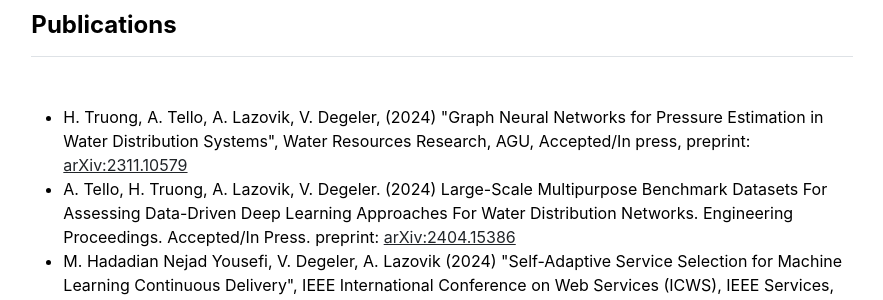
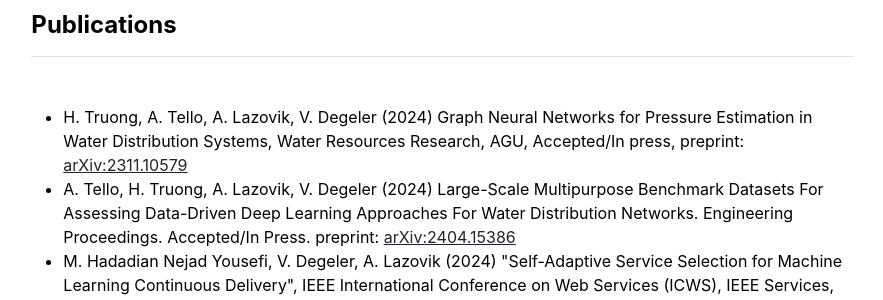
Before and after one commit to Degvik/degvik.github.io, a Jekyll site: the page built from publications.md, in a window 1280 px wide and 900 px high. Shown: the part 198-498 px from the top of the window, without its empty margins (198-1081 px from the left). Built offline with Jekyll 4.4.1, drawn with Linux system fonts in a browser that asks for light colours.

Commit message:
Update publications.yml minor

```diff
--- a/_data/publications.yml
+++ b/_data/publications.yml
@@ -6,8 +6,8 @@
 index:
 
 #2024
-- {name: 'H. Truong, A. Tello, A. Lazovik, V. Degeler, (2024) "Graph Neural Networks for Pressure Estimation in Water Distribution Systems", Water Resources Research, AGU, Accepted/In press, preprint: <a href="https://arxiv.org/abs/2311.10579">arXiv:2311.10579</a>'}
-- {name: 'A. Tello, H. Truong, A. Lazovik, V. Degeler. (2024) Large-Scale Multipurpose Benchmark Datasets For Assessing Data-Driven Deep Learning Approaches For Water Distribution Networks. Engineering Proceedings. Accepted/In Press. preprint: <a href="https://arxiv.org/abs/2404.15386">arXiv:2404.15386</a>'}
+- {name: 'H. Truong, A. Tello, A. Lazovik, V. Degeler (2024) Graph Neural Networks for Pressure Estimation in Water Distribution Systems, Water Resources Research, AGU, Accepted/In press, preprint: <a href="https://arxiv.org/abs/2311.10579">arXiv:2311.10579</a>'}
+- {name: 'A. Tello, H. Truong, A. Lazovik, V. Degeler (2024) Large-Scale Multipurpose Benchmark Datasets For Assessing Data-Driven Deep Learning Approaches For Water Distribution Networks. Engineering Proceedings. Accepted/In Press. preprint: <a href="https://arxiv.org/abs/2404.15386">arXiv:2404.15386</a>'}
 - {name: 'M. Hadadian Nejad Yousefi, V. Degeler, A. Lazovik (2024) "Self-Adaptive Service Selection for Machine Learning Continuous Delivery", IEEE International Conference on Web Services (ICWS), IEEE Services, Accepted/In Press.'}
 - {name: 'ML Delouee, V Degeler, P Amthor, B Koldehofe (2024). APP-CEP: Adaptive Pattern-level Privacy Protection in Complex Event Processing Systems. In Proceedings of the 10th International Conference on Information Systems Security and Privacy - Volume 1: ICISSP. pp. 486-497. ISBN 978-989-758-683-5. doi: <a href="https://doi.org/10.5220/0012358700003648">10.5220/0012358700003648</a>; <a href="http://vdegeler.com/files/24appcep-icissp.pdf">[pdf]</a>.'}
 - {name: 'Karabulut, E., Pileggi, S. F., Groth, P., & Degeler, V. (2024). Ontologies in Digital Twins: A Systematic Literature Review. Future Generation Computer Systems, vol. 153, pp. 442-456, April 2024. <a href="https://doi.org/10.1016/j.future.2023.12.013">doi:10.1016/j.future.2023.12.013</a>. <a href="http://vdegeler.com/files/24ontology-dt.pdf">[pdf]</a>'}
```
